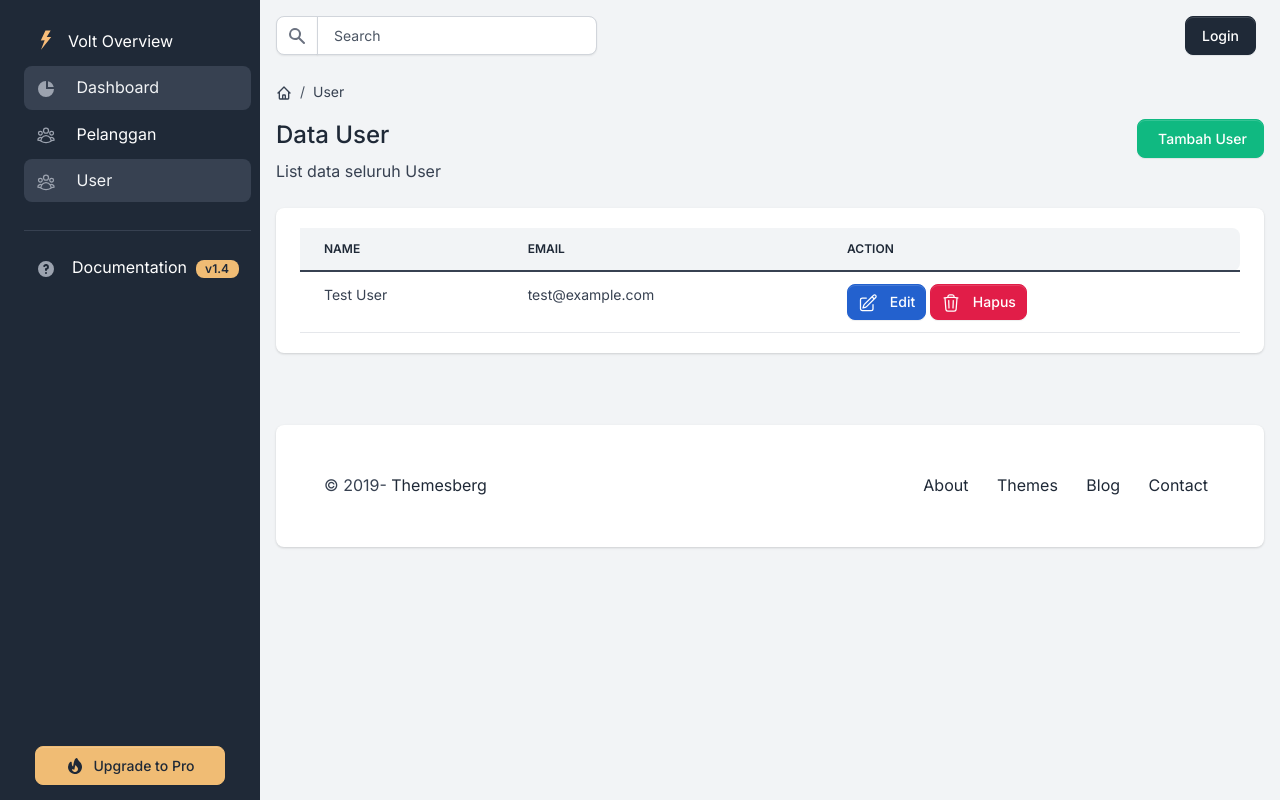
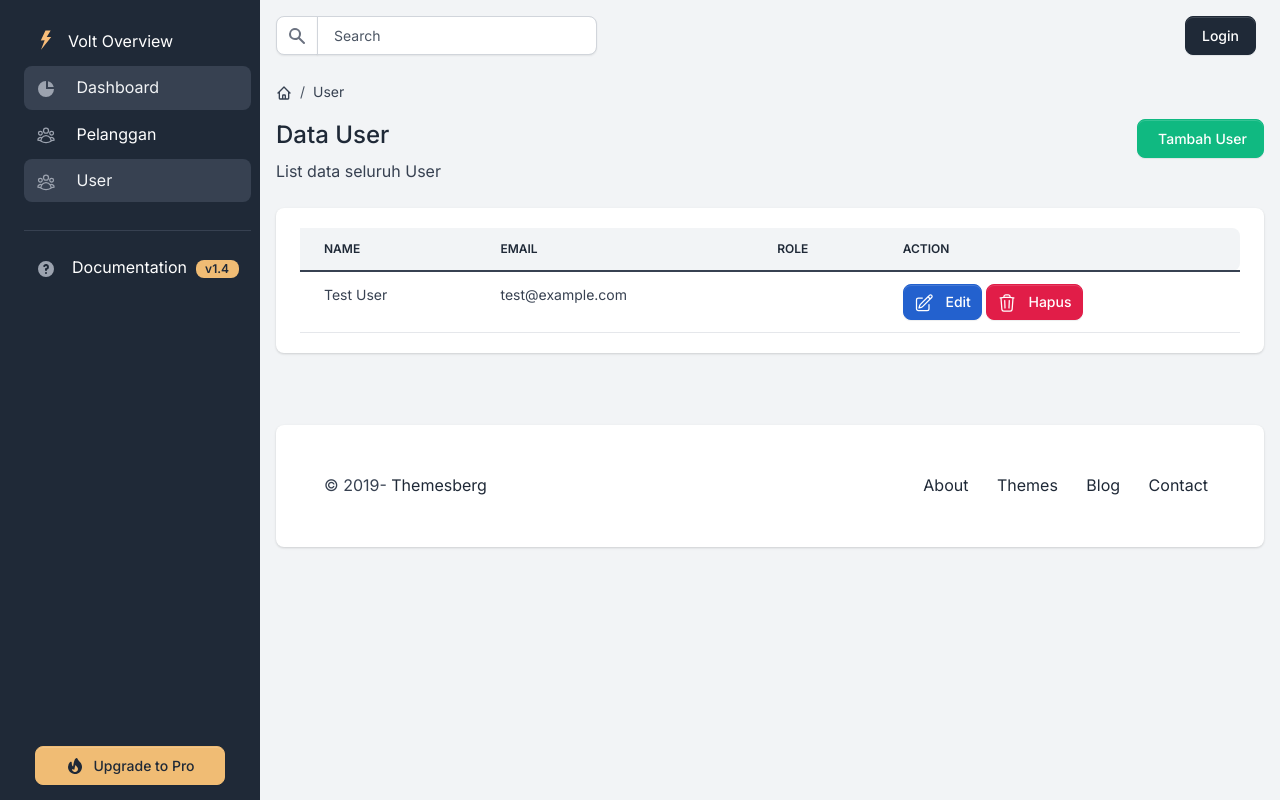
Before and after one commit to Pip0001/laravel-RPP, a Laravel app: page /user in a window 1280 px wide. Run offline with Laravel 12, Linux system fonts and the light colour scheme; data comes from the database, SQL or seed files in the repository.

Commit message:
Middleware dikit

```diff
--- a/app/Http/Controllers/UserController.php
+++ b/app/Http/Controllers/UserController.php
@@ -40,6 +40,7 @@ class UserController extends Controller
         $data['name'] = $request->name;
         $data['email'] = $request->email;
         $data['password'] = Hash::make($request->password);
+        $data['role'] = $request->role;
 
         User::create($data);
 
@@ -75,10 +76,12 @@ class UserController extends Controller
             'name'     => 'required|string|max:100',
             'email'    => 'required|email|unique:users,email,' . $user->id,
             'password' => 'nullable|min:8|confirmed',
+            'role' => 'required',
         ]);
 
         $user->name  = $request->name;
         $user->email = $request->email;
+        $user->role = $request->role;
 
         if ($request->filled('password')) {
             $user->password = Hash::make($request->password);
--- a/app/Models/User.php
+++ b/app/Models/User.php
@@ -10,7 +10,7 @@ use Illuminate\Database\Eloquent\Factories\HasFactory;
 use Illuminate\Foundation\Auth\User as Authenticatable;
 use Illuminate\Notifications\Notifiable;
 
-#[Fillable(['name', 'email', 'password'])]
+#[Fillable(['name', 'email', 'password', 'role'])]
 #[Hidden(['password', 'remember_token'])]
 class User extends Authenticatable
 {
--- a/resources/views/admin/user/index.blade.php
+++ b/resources/views/admin/user/index.blade.php
@@ -35,6 +35,7 @@
                                     <tr>
                                         <th class="border-0">Name</th>
                                         <th class="border-0">Email</th>
+                                        <th class="border-0">Role</th>
                                         <th class="border-0 rounded-end">Action</th>
                                     </tr>
                                 </thead>
@@ -43,6 +44,7 @@
                                         <tr>
                                             <td>{{ $item->name }}</td>
                                             <td>{{ $item->email }}</td>
+                                            <td>{{ $item->role }}</td>
                                             <td>
                                                 <a href="{{route('user.edit', $item->id)}}" class="btn btn-info btn-sm">
                                                     <svg  class="icon icon-xs me-2" data-slot="icon" fill="none" stroke-width="1.5" stroke="currentColor" viewBox="0 0 24 24" xmlns="http://www.w3.org/2000/svg" aria-hidden="true">
```
Also changed, not shown: database/migrations/2026_11_24_024037_add_role_column_on_users_table.php.
